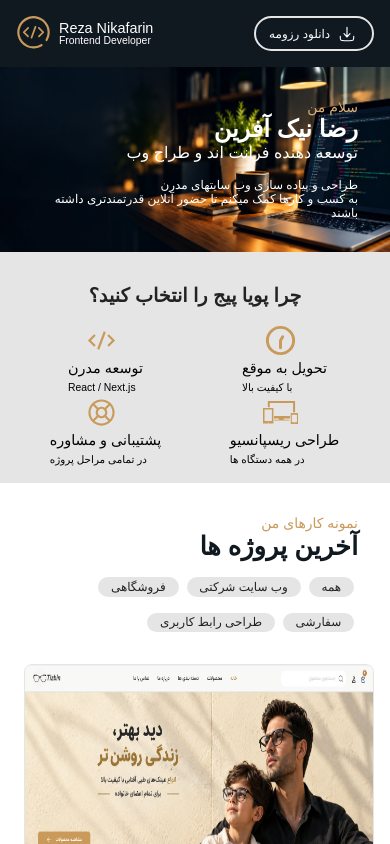
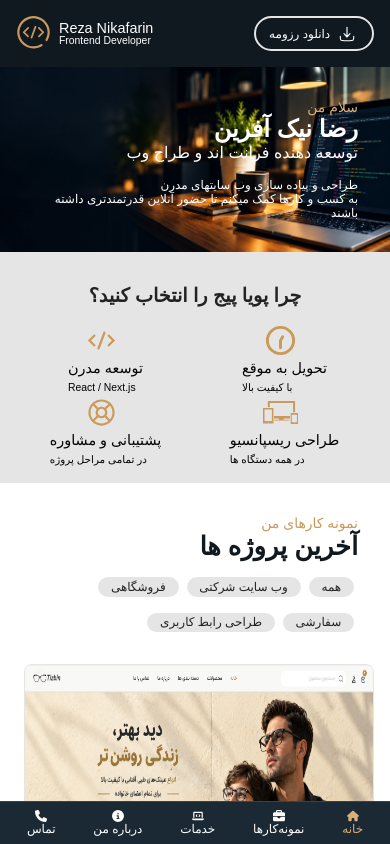
Before and after one commit to rezanikafarin1937/poyapage, a Next.js app: page / in a window 390 px wide. Shown: the top 844 px of the page. Built offline with nearby package versions, Linux system fonts and the light colour scheme; a small style sheet from the web is missing.

Commit message:
create MobileBottomNav for Responsive state

```diff
--- a/src/app/layout.tsx
+++ b/src/app/layout.tsx
@@ -1,12 +1,11 @@
-
 import type { Metadata } from "next";
 import type { ReactNode } from "react";
-
 import "vazirmatn/Vazirmatn-font-face.css";
+import Header from "@/components/Header/Header";
+import Footer from "@/components/Footer/Footer";
+import MobileBottomNav from '../components/MobileButtonNav/MobileBottomNav';
 import "./globals.scss";
 
-import Header from "@/components/Header/Header";
-import Footer from "@/components/Footer/Footer";
 
 export const metadata: Metadata = {
   metadataBase: new URL("https://poyapage.ir"),
@@ -21,18 +20,48 @@ export const metadata: Metadata = {
 
   applicationName: "پویا پیج",
 
+  authors: [
+    {
+      name: "رضا نیک‌آفرین",
+    },
+  ],
+
+  creator: "رضا نیک‌آفرین",
+
+  publisher: "پویا پیج",
+
+  alternates: {
+    canonical: "/",
+  },
+
   openGraph: {
     type: "website",
     locale: "fa_IR",
+    url: "/",
     siteName: "پویا پیج",
     title: "پویا پیج | طراحی و توسعه وب‌سایت حرفه‌ای",
     description:
       "طراحی و توسعه وب‌سایت‌های مدرن، شرکتی، صنعتی و فروشگاهی با پویا پیج.",
+    images: [
+      {
+        url: "/images/og-image.jpg",
+        width: 1200,
+        height: 630,
+        alt: "پویا پیج | طراحی و توسعه وب‌سایت",
+      },
+    ],
   },
 
   robots: {
     index: true,
     follow: true,
+    googleBot: {
+      index: true,
+      follow: true,
+      "max-image-preview": "large",
+      "max-snippet": -1,
+      "max-video-preview": -1,
+    },
   },
 };
 
@@ -47,6 +76,7 @@ export default function RootLayout({
         <Header />
         {children}
         <Footer />
+        <MobileBottomNav/>
       </body>
     </html>
   );
--- a/src/app/page.tsx
+++ b/src/app/page.tsx
@@ -1,4 +1,3 @@
-
 import type { Metadata } from "next";
 
 import styles from "./page.module.scss";
@@ -40,6 +39,7 @@ export default function Home() {
       <Benefits />
       <Presentation />
       <Portfolio />
+      <br />
     </main>
   );
 }
--- /dev/null
+++ b/src/components/MobileButtonNav/MobileBottomNav.module.css
@@ -0,0 +1,44 @@
+.navbar {
+  display: flex;
+  justify-content: space-around;
+  align-items: center;
+  position: sticky;
+  left: 0;
+  bottom: 0;
+  width: 100%;
+  padding: 0.5rem;
+  z-index: 1;
+  background-color: var(--color-text-secondary);
+  font-size: 12px;
+  font-weight: 300;
+  border-top: 10px solid var(--border);
+}
+
+@media (min-width: 426px) {
+  .navbar {
+    font-size: 13px;
+    font-weight: 400;
+  }
+}
+
+@media (min-width: 769px) {
+  .navbar {
+    display: none;
+  }
+}
+
+.navbar a {
+  text-decoration: none;
+}
+
+.navbar__item {
+  color: var(--color-surface);
+  display: flex;
+  flex-direction: column;
+  align-items: center;
+  justify-content: center;
+}
+
+.navbar__active {
+  color: var(--color-accent-light);
+}
--- /dev/null
+++ b/src/components/MobileButtonNav/MobileBottomNav.module.min.css
@@ -0,0 +1 @@
+.navbar{display:flex;justify-content:space-around;align-items:center;position:sticky;left:0;bottom:0;width:100%;padding:0.5rem;z-index:1;background-color:var(--color-text-secondary);font-size:12px;font-weight:300;border-top:10px solid var(--border)}@media (min-width: 426px){.navbar{font-size:13px;font-weight:400}}@media (min-width: 769px){.navbar{display:none}}.navbar a{text-decoration:none}.navbar__item{color:var(--color-surface);display:flex;flex-direction:column;align-items:center;justify-content:center}.navbar__active{color:var(--color-accent-light)}
--- /dev/null
+++ b/src/components/MobileButtonNav/MobileBottomNav.module.scss
@@ -0,0 +1,41 @@
+.navbar {
+  display: flex;
+  justify-content: space-around;
+  align-items: center;
+  position: sticky;
+  left: 0;
+  bottom: 0;
+  width: 100%;
+  padding: 0.5rem;
+  z-index: 1;
+  background-color: var(--);
+  font-size: 12px;
+  font-weight: 300;
+  background-color: #1b2934;
+  border-top: 1px solid #34434e;
+
+  @media (min-width: 426px) {
+    font-size: 13px;
+    font-weight: 400;
+  }
+
+  @media (min-width: 769px) {
+    display: none;
+  }
+
+  a {
+    text-decoration: none;
+  }
+
+  &__item {
+    color: var(--color-surface);
+    display: flex;
+    flex-direction: column;
+    align-items: center;
+    justify-content: center;
+  }
+
+  &__active {
+    color: var(--color-accent-light);
+  }
+}
--- /dev/null
+++ b/src/components/MobileButtonNav/MobileBottomNav.tsx
@@ -0,0 +1,136 @@
+
+"use client";
+
+import {
+  HomeIcon,
+  ProductsIcon,
+  ServicesIcon,
+  AboutIcon,
+  ContactIcon,
+} from "@/icons";
+
+import Link from "next/link";
+import { usePathname } from "next/navigation";
+import styles from "./MobileBottomNav.module.scss";
+
+const navs = [
+  {
+    key: "home",
+    title: "خانه",
+    icon: HomeIcon,
+    link: "/",
+  },
+  {
+    key: "products",
+    title: "نمونه‌کارها",
+    icon: ProductsIcon,
+    link: "/portfolio",
+  },
+  {
+    key: "services",
+    title: "خدمات",
+    icon: ServicesIcon,
+    link: "/services",
+  },
+  {
+    key: "about",
+    title: "درباره من",
+    icon: AboutIcon,
+    link: "/about",
+  },
+  {
+    key: "contact",
+    title: "تماس",
+    icon: ContactIcon,
+    link: "/contact",
+  },
+];
+
+const MobileBottomNav = () => {
+  const pathname = usePathname();
+
+  return (
+    <nav
+      className={styles.navbar}
+      aria-label="منوی اصلی موبایل"
+    >
+      {navs.map((nav) => {
+        const Icon = nav.icon;
+        const isActive = pathname === nav.link;
+
+        return (
+          <Link
+            className={`${styles.navbar__item} ${
+              isActive ? styles.navbar__active : ""
+            }`}
+            href={nav.link}
+            key={nav.key}
+            aria-current={isActive ? "page" : undefined}
+          >
+            <Icon aria-hidden="true" />
+            <span>{nav.title}</span>
+          </Link>
+        );
+      })}
+    </nav>
+  );
+};
+
+export default MobileBottomNav;
+
+
+
+
+
+
+// "use client"
+// import {
+//   HomeIcon,
+//   ProductsIcon,
+//   ServicesIcon,
+//   AboutIcon,
+//   ContactIcon,
+// } from "@/icons";
+
+
+// import Link from "next/link";
+// import { usePathname } from "next/navigation";
+// import styles from "./MobileBottomNav.module.scss";
+
+// const navs = [
+//     {key : "home",title : "خانه" , icon : "", link : "/"},
+//     {key : "products",title : "نمونه کارها" , icon : "", link : "/portfolio"},
+//     {key : "services",title : "خدمات" , icon : "", link : "/services"},
+//     {key : "about",title : "درباره من" , icon : "", link : "/about"},
+//     {key : "contact",title : "تماس" , icon : "", link : "/contact"},
+// ]
+
+
+// const mobileIcons = {
+//   home: HomeIcon,
+//   products: ProductsIcon,
+//   services: ServicesIcon,
+//   about: AboutIcon,
+//   contact: ContactIcon,
+// };
+
+
+// const MobileBottomNav = () => {
+
+//     const pathname = usePathname();
+
+//     return (
+//     <nav className={styles.navbar}>
+//       {navs.map((nav,index) => {
+//         const Icon = nav.icon;
+//         return(
+//         <Link className={`${styles.navbar__item} ${pathname === nav.link ? styles.navbar__active : ""}`} href={nav.link} key={index}>
+//              <Icon />
+//              {nav.title}
+//         </Link>
+// )})}
+//     </nav>
+//   )
+// }
+
+// export default MobileBottomNav
--- /dev/null
+++ b/src/icons/index.js
@@ -0,0 +1,5 @@
+export { FaHouse as HomeIcon } from "react-icons/fa6";
+export { FaBriefcase as ProductsIcon } from "react-icons/fa6";
+export { FaLaptopCode as ServicesIcon } from "react-icons/fa6";
+export { FaCircleInfo as AboutIcon } from "react-icons/fa6";
+export { FaPhone as ContactIcon } from "react-icons/fa6";
```
Also changed, not shown: src/app/contact/contact.module.scss (+8 -0 lines).
